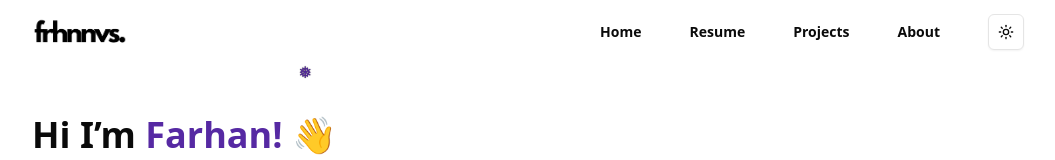
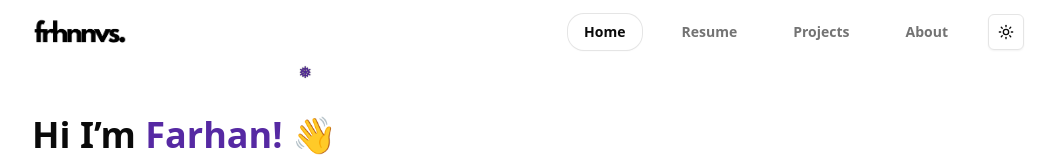
Before and after one commit to farhan-navas/portfolio, a Next.js app: page / in a window 1280 px wide. Shown: the top 160 px of the page, without its empty margins (112-1167 px from the left). Built offline with nearby package versions, Linux system fonts and the light colour scheme.

Commit message:
adj navbar styling

```diff
--- a/src/app/_components/nav-bar.tsx
+++ b/src/app/_components/nav-bar.tsx
@@ -6,6 +6,8 @@ import { Bars3Icon, XMarkIcon } from "@heroicons/react/24/outline";
 
 import { ModeToggle } from "./mode-toggle";
 import Link from "next/link";
+import { usePathname } from "next/navigation";
+import clsx from "clsx";
 
 const navigation = [
   { name: "Home", href: "/" },
@@ -16,6 +18,9 @@ const navigation = [
 
 export default function NavBar() {
   const [mobileMenuOpen, setMobileMenuOpen] = useState(false);
+  const pathname = usePathname();
+  const isActive = (href: string) =>
+    href === "/" ? pathname === "/" : pathname.startsWith(href);
 
   return (
     <header className="absolute inset-x-0 top-0 z-50 h-16">
@@ -48,15 +53,31 @@ export default function NavBar() {
               <Bars3Icon aria-hidden="true" className="h-6 w-6" />
             </button>
           </div>
-          <div className="hidden lg:flex lg:items-center lg:gap-x-12">
+          <div className="hidden lg:flex lg:items-center lg:gap-x-6">
             {navigation.map((item) => (
-              <a
+              <Link
                 key={item.name}
                 href={item.href}
-                className="text-sm/6 font-semibold text-foreground"
+                aria-current={isActive(item.href) ? "page" : undefined}
+                className={clsx(
+                  // base
+                  "relative rounded-2xl px-4 py-2 text-sm font-semibold transition",
+                  "focus-visible:outline-none focus-visible:ring-2 focus-visible:ring-ring/60",
+
+                  // hover style
+                  "hover:bg-card hover:shadow-sm hover:-translate-y-[1px]",
+
+                  // inactive text
+                  !isActive(item.href) &&
+                    "text-muted-foreground hover:text-foreground",
+
+                  // active pill (permanent)
+                  isActive(item.href) &&
+                    "bg-card ring-1 ring-border shadow-sm text-foreground"
+                )}
               >
                 {item.name}
-              </a>
+              </Link>
             ))}
             <ModeToggle />
           </div>
```
